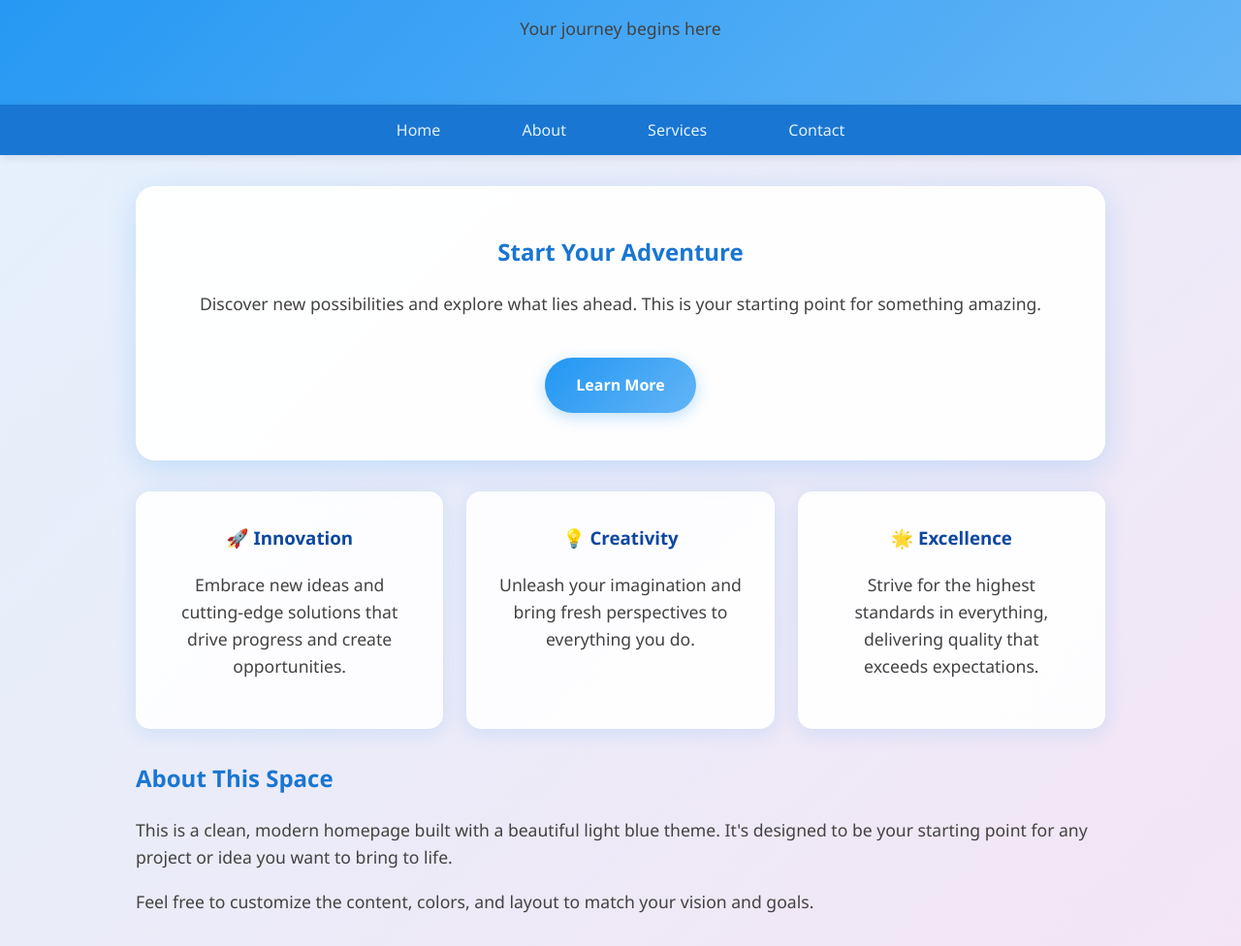
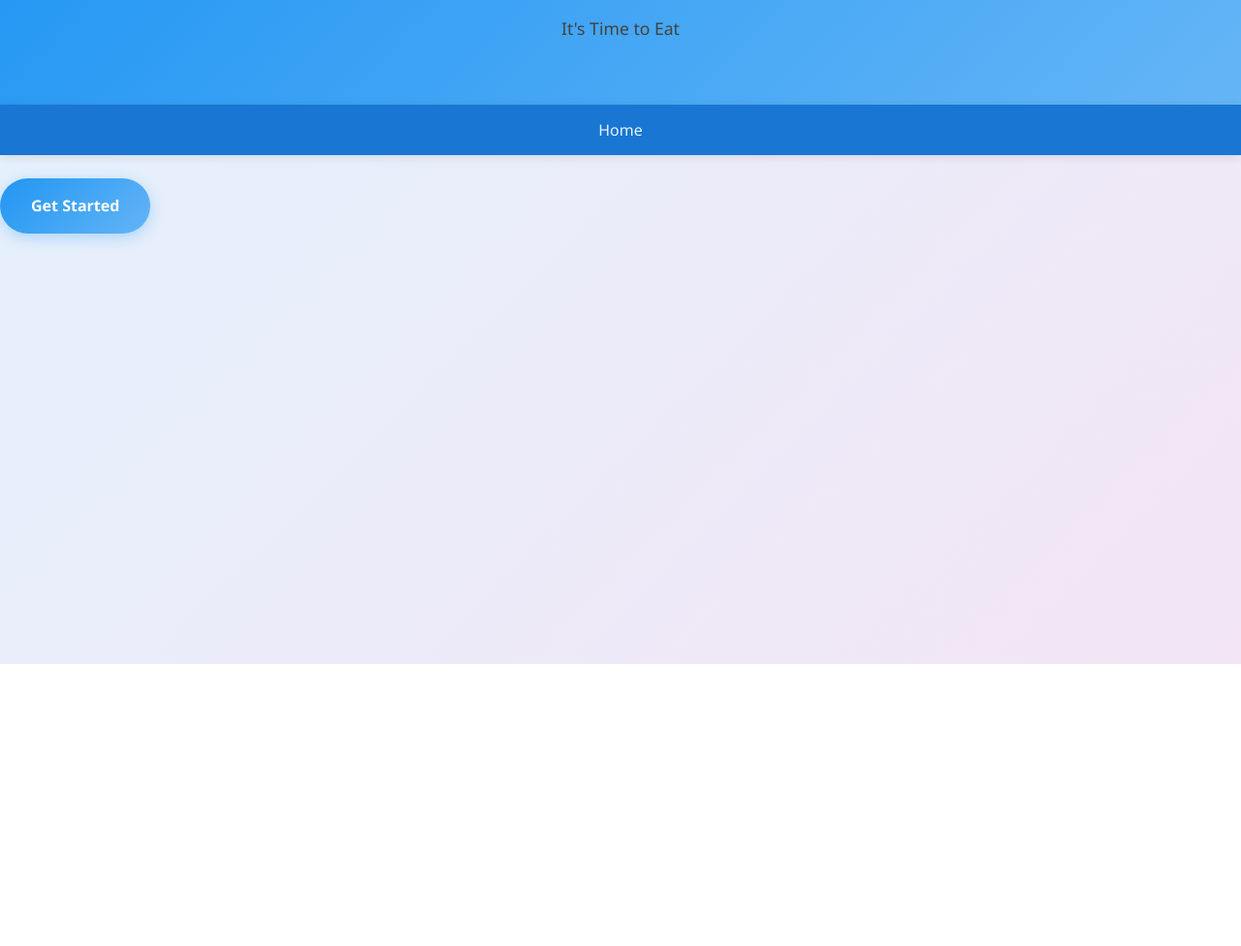
Before and after one commit to tsuyuake/eat, a plain HTML site: page index.html in a window 1280 px wide. Shown: the part 115-1091 px from the top of the page at 97% size. After the commit the page ends 800 px from the top, so only its background shows below. Drawn offline with Linux system fonts and the light colour scheme.

Commit message:
testing manual

```diff
--- a/index.html
+++ b/index.html
@@ -54,25 +54,6 @@
             backdrop-filter: blur(10px);
             border: 1px solid rgba(255, 255, 255, 0.3);
         }
-        .features {
-            display: grid;
-            grid-template-columns: repeat(auto-fit, minmax(280px, 1fr));
-            gap: 1.5rem;
-            margin-bottom: 2rem;
-        }
-        .feature {
-            background: rgba(255, 255, 255, 0.9);
-            border-radius: 15px;
-            padding: 2rem;
-            box-shadow: 0 4px 20px rgba(33, 150, 243, 0.15);
-            text-align: center;
-            transition: transform 0.3s ease, box-shadow 0.3s ease;
-            border: 1px solid rgba(255, 255, 255, 0.4);
-        }
-        .feature:hover {
-            transform: translateY(-5px);
-            box-shadow: 0 8px 30px rgba(33, 150, 243, 0.25);
-        }
         .cta-button {
             display: inline-block;
             margin-top: 1.5rem;
@@ -109,42 +90,14 @@
 <body>
     <header>
         <h1>✨ Welcome</h1>
-        <p>Your journey begins here</p>
+        <p>It's Time to Eat</p>
     </header>
 
     <nav>
         <a href="#home">Home</a>
-        <a href="#about">About</a>
-        <a href="#services">Services</a>
-        <a href="#contact">Contact</a>
     </nav>
 
-    <main>
-        <section id="home" class="hero">
-            <h2>Start Your Adventure</h2>
-            <p>Discover new possibilities and explore what lies ahead. This is your starting point for something amazing.</p>
-            <a class="cta-button" href="#about">Learn More</a>
-        </section>
-
-        <section class="features">
-            <div class="feature">
-                <h3>🚀 Innovation</h3>
-                <p>Embrace new ideas and cutting-edge solutions that drive progress and create opportunities.</p>
-            </div>
-            <div class="feature">
-                <h3>💡 Creativity</h3>
-                <p>Unleash your imagination and bring fresh perspectives to everything you do.</p>
-            </div>
-            <div class="feature">
-                <h3>🌟 Excellence</h3>
-                <p>Strive for the highest standards in everything, delivering quality that exceeds expectations.</p>
-            </div>
-        </section>
-
-        <section id="about">
-            <h2>About This Space</h2>
-            <p>This is a clean, modern homepage built with a beautiful light blue theme. It's designed to be your starting point for any project or idea you want to bring to life.</p>
-            <p>Feel free to customize the content, colors, and layout to match your vision and goals.</p>
+            <a class="cta-button" href="#about">Get Started</a>
         </section>
     </main>
 </body>
```
Also changed, not shown: about.html (added), fork.html (added).
